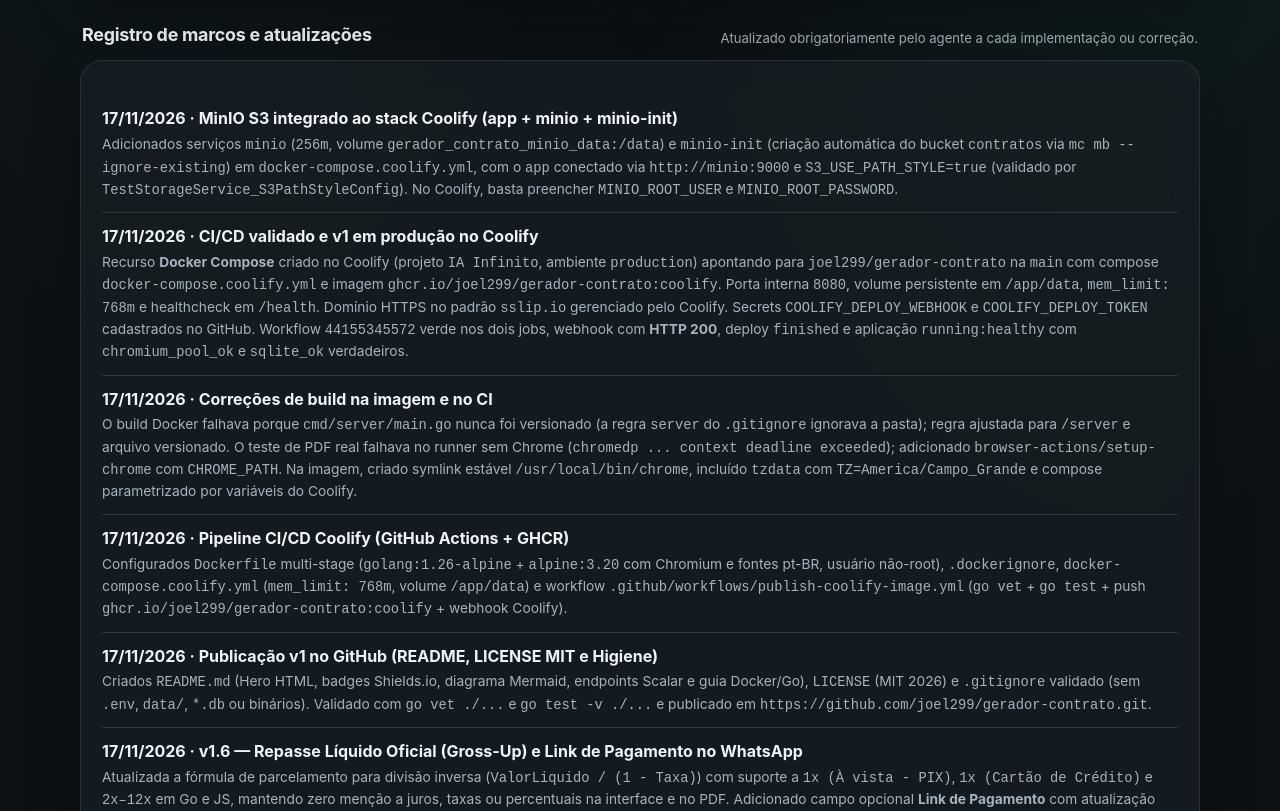
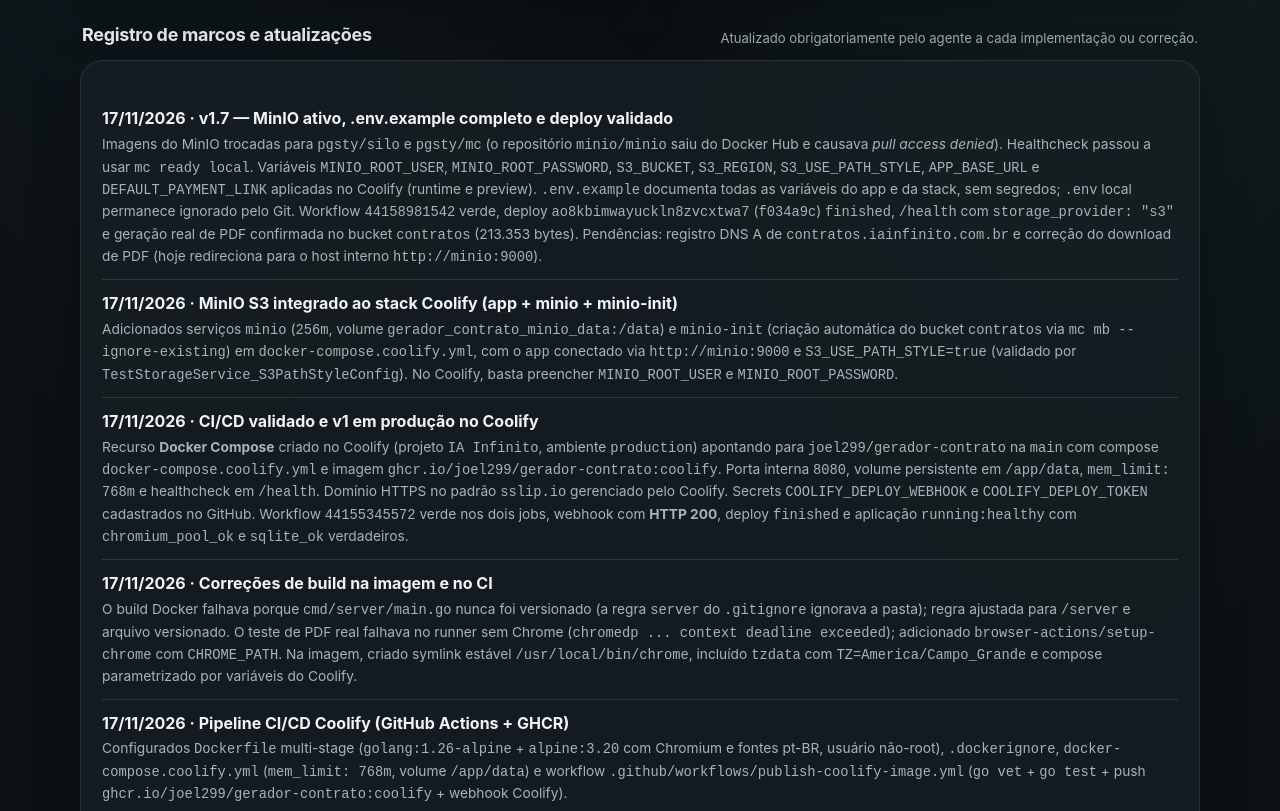
Before and after one commit to joel299/gerador-contrato, a plain HTML site: page CONTRATO-PROGRESSO.html in a window 1280 px wide. Shown: the part 1644-2455 px from the top of the page. Drawn offline with Linux system fonts and the light colour scheme.

Commit message:
docs: registra v1.7 com MinIO S3 ativo, deploy validado e pendencias de DNS e download

```diff
--- a/CONTRATO-PROGRESSO.html
+++ b/CONTRATO-PROGRESSO.html
@@ -231,6 +231,10 @@
       <article class="list-panel surface">
         <ul class="plain-list">
           <li>
+            <span class="decision-title">17/11/2026 · v1.7 — MinIO ativo, .env.example completo e deploy validado</span>
+            <span class="decision-copy">Imagens do MinIO trocadas para <code>pgsty/silo</code> e <code>pgsty/mc</code> (o repositório <code>minio/minio</code> saiu do Docker Hub e causava <em>pull access denied</em>). Healthcheck passou a usar <code>mc ready local</code>. Variáveis <code>MINIO_ROOT_USER</code>, <code>MINIO_ROOT_PASSWORD</code>, <code>S3_BUCKET</code>, <code>S3_REGION</code>, <code>S3_USE_PATH_STYLE</code>, <code>APP_BASE_URL</code> e <code>DEFAULT_PAYMENT_LINK</code> aplicadas no Coolify (runtime e preview). <code>.env.example</code> documenta todas as variáveis do app e da stack, sem segredos; <code>.env</code> local permanece ignorado pelo Git. Workflow <code>44158981542</code> verde, deploy <code>ao8kbimwayuckln8zvcxtwa7</code> (<code>f034a9c</code>) <code>finished</code>, <code>/health</code> com <code>storage_provider: "s3"</code> e geração real de PDF confirmada no bucket <code>contratos</code> (213.353 bytes). Pendências: registro DNS A de <code>contratos.iainfinito.com.br</code> e correção do download de PDF (hoje redireciona para o host interno <code>http://minio:9000</code>).</span>
+          </li>
+          <li>
             <span class="decision-title">17/11/2026 · MinIO S3 integrado ao stack Coolify (app + minio + minio-init)</span>
             <span class="decision-copy">Adicionados serviços <code>minio</code> (<code>256m</code>, volume <code>gerador_contrato_minio_data:/data</code>) e <code>minio-init</code> (criação automática do bucket <code>contratos</code> via <code>mc mb --ignore-existing</code>) em <code>docker-compose.coolify.yml</code>, com o <code>app</code> conectado via <code>http://minio:9000</code> e <code>S3_USE_PATH_STYLE=true</code> (validado por <code>TestStorageService_S3PathStyleConfig</code>). No Coolify, basta preencher <code>MINIO_ROOT_USER</code> e <code>MINIO_ROOT_PASSWORD</code>.</span>
           </li>
@@ -290,7 +294,7 @@
       <strong>Base dos 100%:</strong> Módulos da v1 implementados e testados com <code>go test ./...</code> (incluindo geração real de PDF A4 com <code>chromedp</code>), verificados com <code>go vet ./...</code>, compilados com <code>go build</code> e publicados pelo workflow <code>44155345572</code> (testes + build GHCR + webhook Coolify HTTP 200).
     </aside>
 
-    <footer>Atualizado em 17/11/2026 · v1 em produção com deploy automatizado. Detalhes em <code>docs/estado-atual.md</code> e <code>docs/bugs-e-dificuldades.md</code>.</footer>
+    <footer>Atualizado em 17/11/2026 · v1.7 em produção com deploy automatizado e MinIO S3 ativo. Detalhes em <code>docs/estado-atual.md</code> e <code>docs/bugs-e-dificuldades.md</code>.</footer>
   </main>
   <script>
     const steps = [
```
Also changed, not shown: 1 other file.
